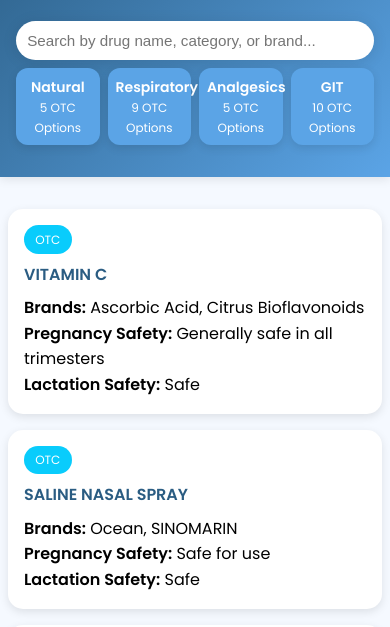
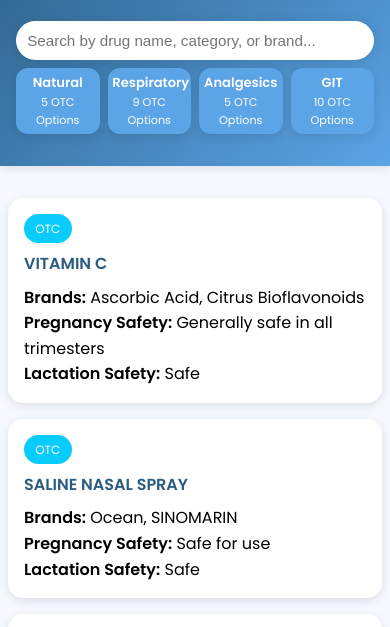
Before and after one commit to UPCTalentManagement/safe.pregnancyV2, a plain HTML site: page index.html in a window 390 px wide. Shown: the part 129-756 px from the top of the page. Drawn offline with Linux system fonts and the light colour scheme.

Commit message:
Add files via upload

```diff
--- a/style.css
+++ b/style.css
@@ -177,6 +177,10 @@ h1 {
     .drug-card h3 {
         font-size: 1rem;
     }
+    .category-card {
+        font-size: 0.75rem;
+        padding: 0.4rem;
+    }
 }
 
 @media (max-width: 480px) {
@@ -190,7 +194,8 @@ h1 {
     }
 
     .category-card {
-        font-size: 0.75rem;
+        font-size: 0.7rem;
+        padding: 0.3rem;
     }
 
     .results-container {
@@ -200,4 +205,9 @@ h1 {
     #searchInput {
         padding: 0.7rem;
     }
+
+
+    .category-grid {
+        grid-template-columns: repeat(auto-fit, minmax(60px, 1fr));
+    }
 }
```
